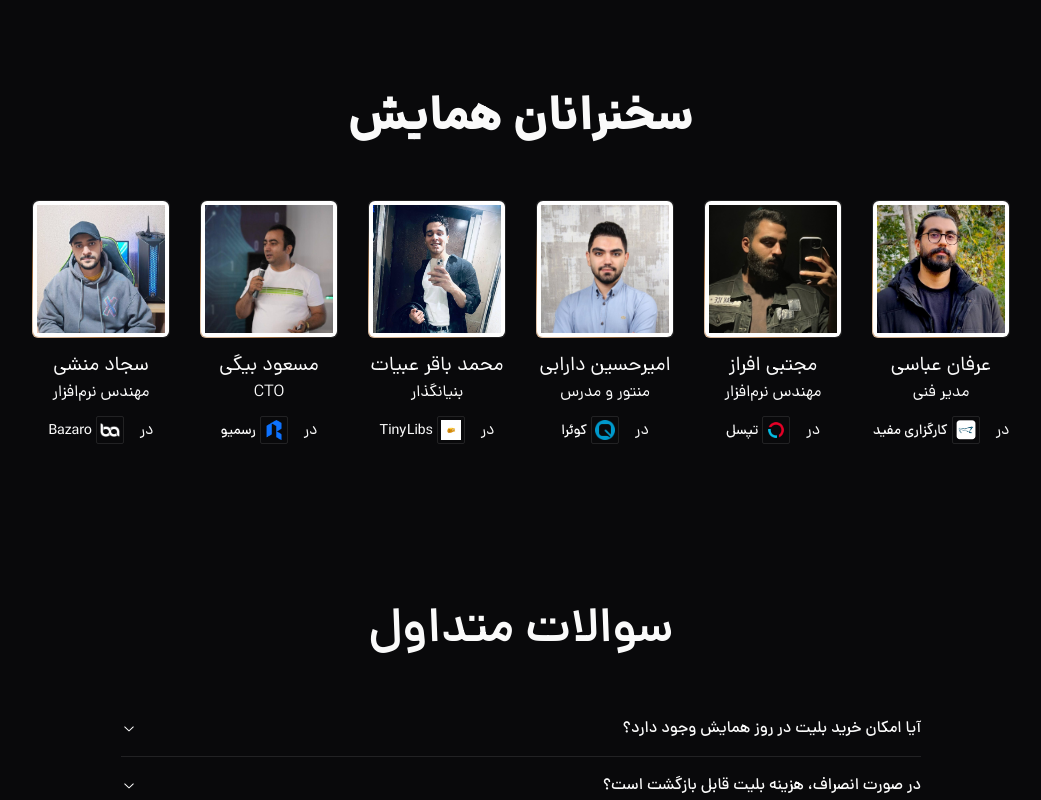
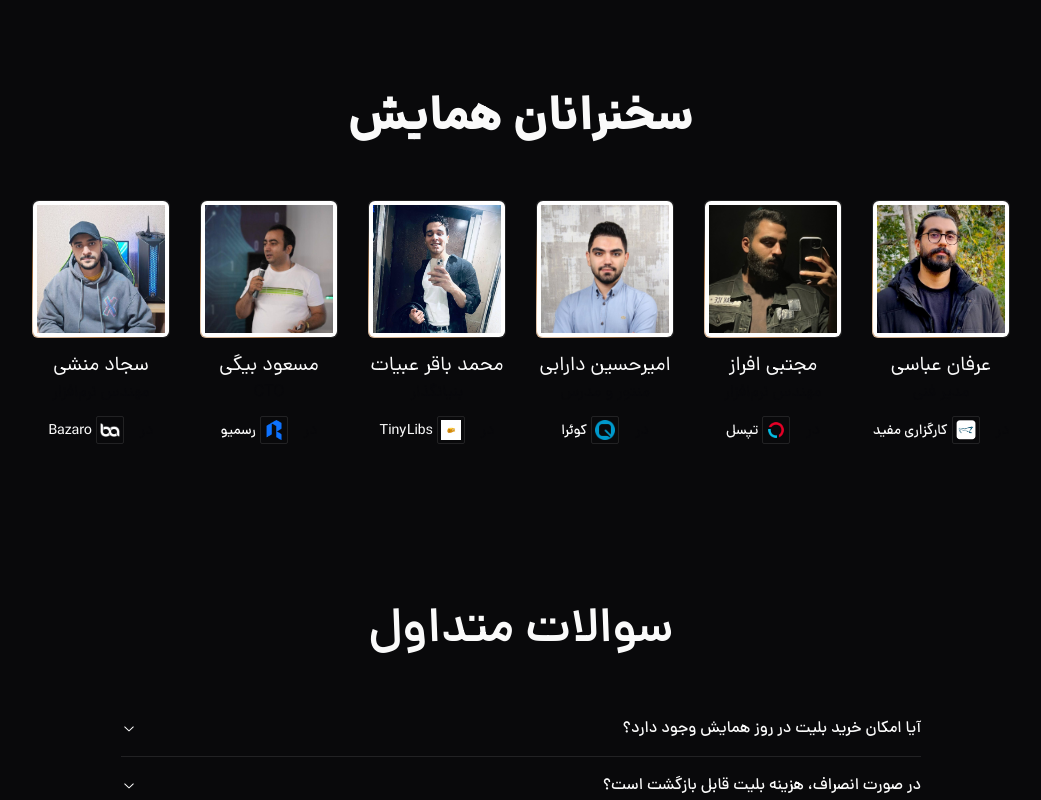
Before and after one commit to frontChapter/NextJS, a Next.js app: page / in a window 1280 px wide. Shown: the top 800 px of the page, without its empty margins (119-1160 px from the left). Built offline with nearby package versions, Linux system fonts and the light colour scheme.

Commit message:
refactor: change color variable

```diff
--- a/src/app/components/speakers/Speaker.tsx
+++ b/src/app/components/speakers/Speaker.tsx
@@ -31,10 +31,10 @@ const Speaker = ({ speakerInfo }: { speakerInfo: ISpeakerInfo }) => {
         {/* speaker name*/}
         <span className="text-[20px]">{name}</span>
         {/* speaker role (stack)*/}
-        <span className="w-max text-[16px] text-mutedForeground">{role}</span>
+        <span className="w-max text-[16px] text-muted-foreground">{role}</span>
         {/* speaker company details */}
         <div className="mt-[12px] flex items-center gap-[16px]">
-          <span className="text-[16px] text-mutedForeground">در</span>
+          <span className="text-[16px] text-muted-foreground">در</span>
           <a
             href={company.websiteLink}
             target="_blank"
```
